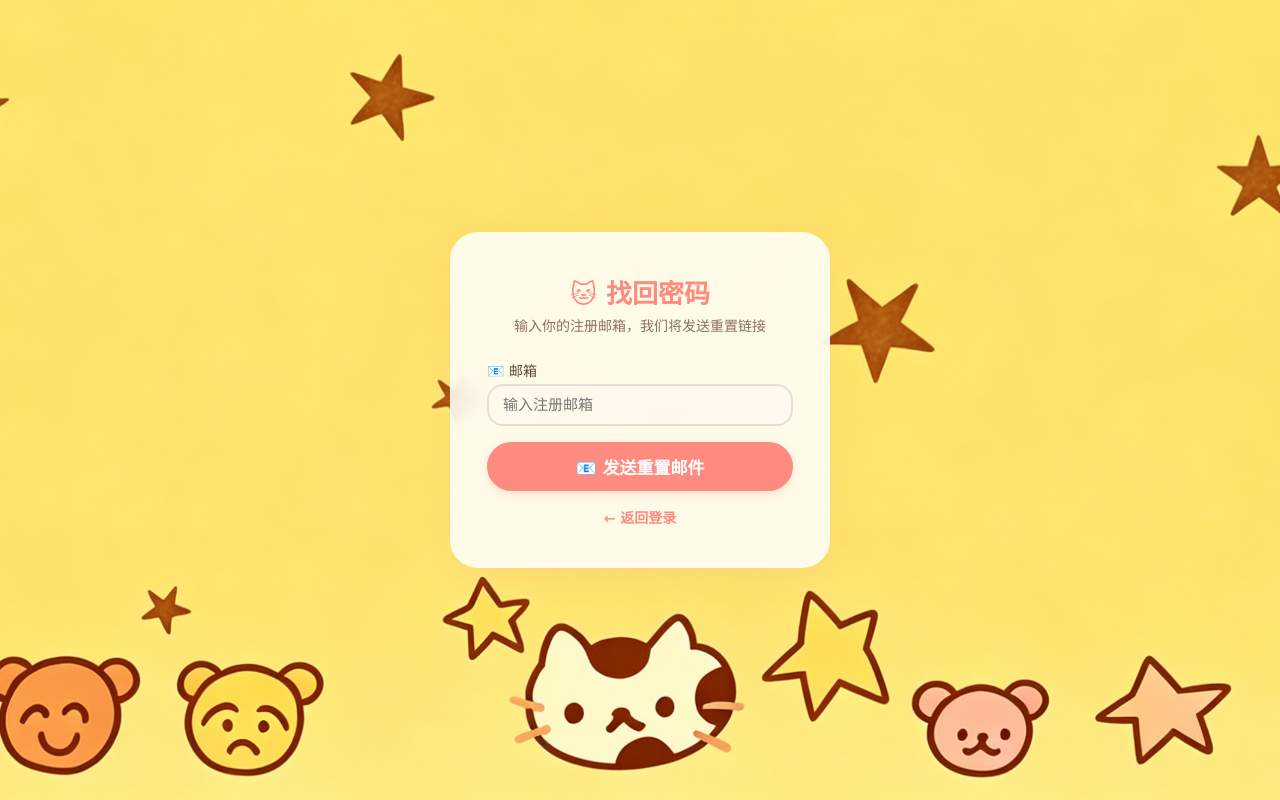
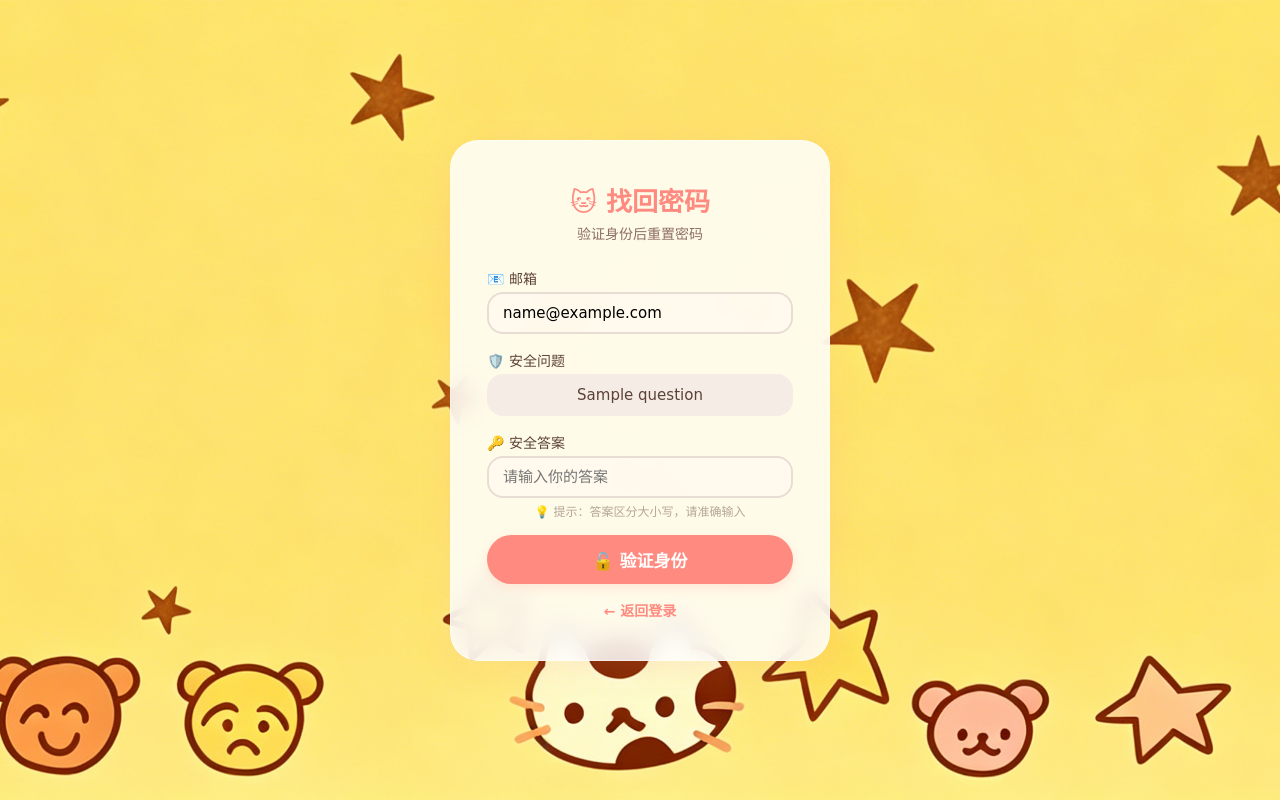
Before and after one commit to Lyra-mo/cat-book, a Flask app: template templates/forgot_password.html in a window 1280 px wide. Run offline with Flask 3, Linux system fonts and the light colour scheme; the template is opened without the code that fills it: most values are stand-ins (such as "Sample title", 1, 10 or a date in 2020); some libraries are stand-ins or nearby versions.

Commit message:
Update forgot_password.html

```diff
--- a/templates/forgot_password.html
+++ b/templates/forgot_password.html
@@ -53,7 +53,8 @@
             color: #5D4037;
             margin-bottom: 4px;
         }
-        .form-group input {
+        .form-group input,
+        .form-group select {
             width: 100%;
             padding: 10px 14px;
             border: 2px solid #E8DDD5;
@@ -61,12 +62,18 @@
             font-size: 15px;
             background: rgba(255, 248, 240, 0.6);
             font-family: 'ZCOOL KuaiLe', 'Comic Sans MS', cursive;
-            transition: border 0.2s;
+            transition: border 0.2s, box-shadow 0.2s;
         }
-        .form-group input:focus {
+        .form-group input:focus,
+        .form-group select:focus {
             border-color: #FF8A80;
             outline: none;
             box-shadow: 0 0 0 4px rgba(255, 138, 128, 0.08);
+        }
+        .form-group input[readonly] {
+            background: #F5EDE5;
+            color: #5D4037;
+            cursor: not-allowed;
         }
         .btn {
             width: 100%;
@@ -85,6 +92,14 @@
         .btn:hover {
             background: #FF6B5A;
             transform: translateY(-2px);
+        }
+        .btn-secondary {
+            background: #B5EAD7;
+            color: #2D6A4F;
+            box-shadow: 0 4px 12px rgba(181, 234, 215, 0.2);
+        }
+        .btn-secondary:hover {
+            background: #8DD4BA;
         }
         .link {
             margin-top: 16px;
@@ -119,6 +134,21 @@
             background: #A8D8EA;
             color: #1A4A5A;
         }
+        .question-display {
+            background: #F5EDE5;
+            padding: 12px 14px;
+            border-radius: 16px;
+            font-size: 15px;
+            color: #5D4037;
+            text-align: center;
+            margin-bottom: 4px;
+        }
+        .hint-text {
+            font-size: 12px;
+            color: #B5A59A;
+            margin-top: 4px;
+            text-align: center;
+        }
         @media (max-width: 480px) {
             .box {
                 padding: 30px 20px;
@@ -131,7 +161,7 @@
 <body>
     <div class="box">
         <h1>🐱 找回密码</h1>
-        <div class="subtitle">输入你的注册邮箱，我们将发送重置链接</div>
+        <div class="subtitle">验证身份后重置密码</div>
 
         {% with messages = get_flashed_messages(with_categories=true) %}
             {% for category, message in messages %}
@@ -142,9 +172,25 @@
         <form method="POST">
             <div class="form-group">
                 <label>📧 邮箱</label>
-                <input type="email" name="email" placeholder="输入注册邮箱" required>
+                <input type="email" name="email" placeholder="输入注册邮箱" value="{{ email or '' }}" required>
             </div>
-            <button type="submit" class="btn">📧 发送重置邮件</button>
+
+            {% if question %}
+            <!-- 第二步：显示安全问题，要求输入答案 -->
+            <div class="form-group">
+                <label>🛡️ 安全问题</label>
+                <div class="question-display">{{ question }}</div>
+            </div>
+            <div class="form-group">
+                <label>🔑 安全答案</label>
+                <input type="text" name="security_answer" placeholder="请输入你的答案" required>
+                <div class="hint-text">💡 提示：答案区分大小写，请准确输入</div>
+            </div>
+            <button type="submit" class="btn">🔓 验证身份</button>
+            {% else %}
+            <!-- 第一步：只输入邮箱 -->
+            <button type="submit" class="btn btn-secondary">📧 获取安全问题</button>
+            {% endif %}
         </form>
 
         <div class="link">
```
